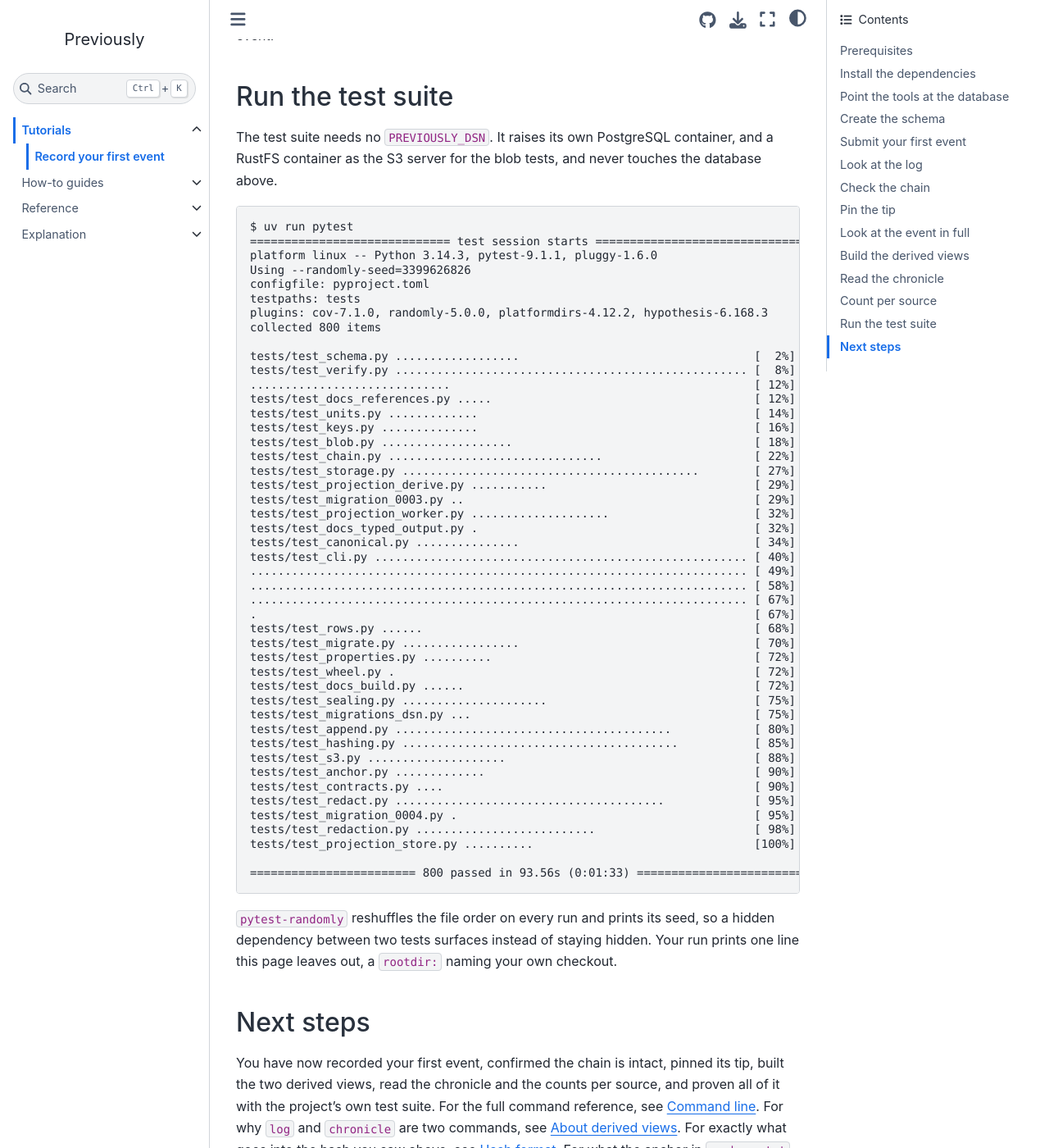
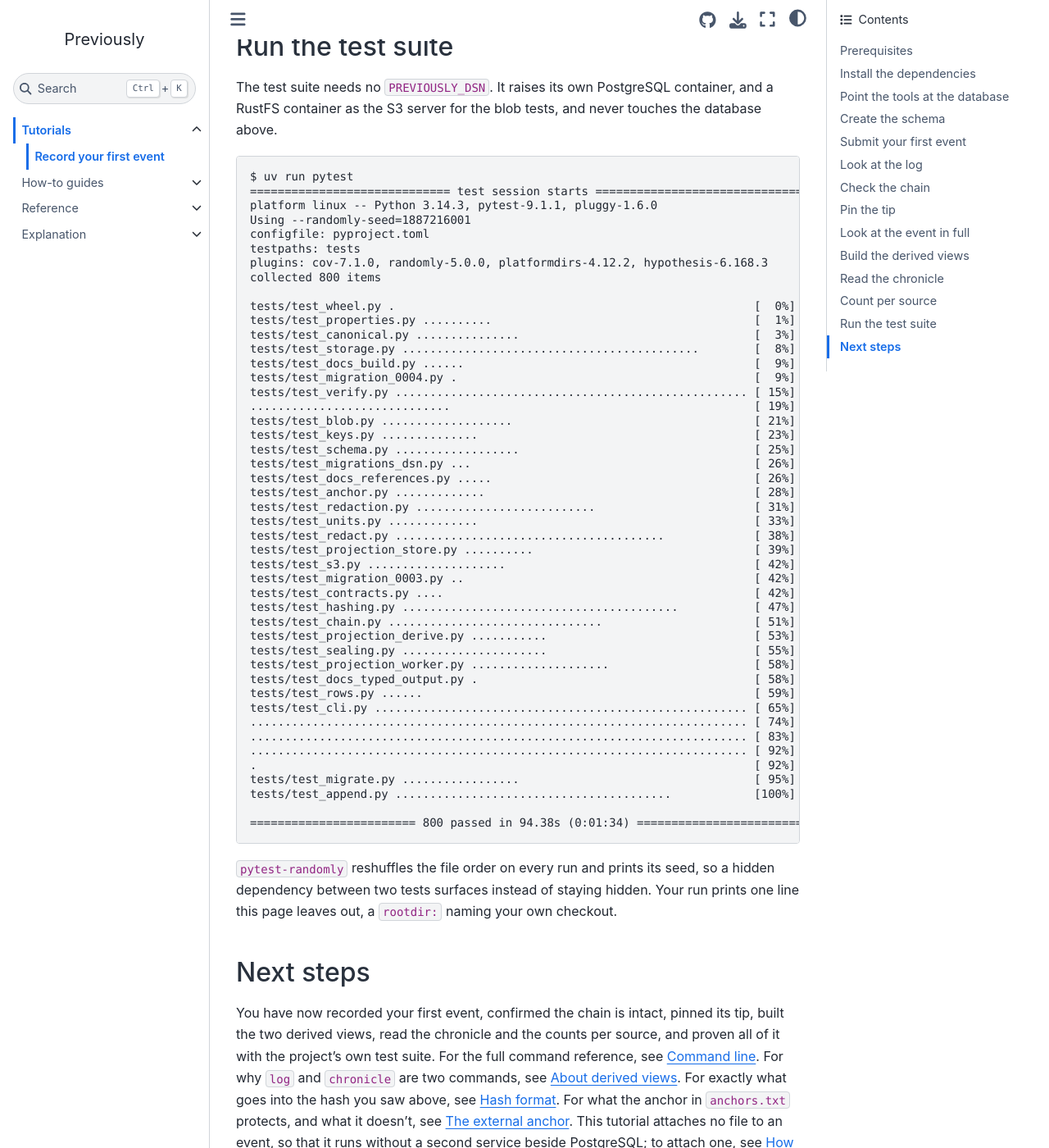
Before and after one commit to jensens/previously, a Sphinx documentation site: the page built from docs/tutorials/record-your-first-event.md, in a window 1280 px wide and 1400 px high, scrolled down 4710 px. Shown: the whole window at 82% size. Built offline with Sphinx 7.4.7 and the Sphinx Book theme 1.1.4, drawn with Linux system fonts in a browser that asks for light colours; some of the changed text lies outside the part shown.

Commit message:
docs: the tutorial is retyped with previously migrate, 800 passed
Retyped from a fresh clone of 13fe7f8 against a fresh PostgreSQL 17 on
2026-10-05: `uv sync --all-extras` (109 resolved, 106 installed, with the
build tools the wheel test brought), `uv run previously migrate` in place
of `uv run alembic upgrade head`, and every command after it with the
new timestamps and hashes. The order of `verify`'s two lines is the one a
terminal shows, measured under a pseudo-terminal.

The test block comes last, from a green run of the tree with an
uncommitted placeholder in its place: 800 passed.

Assisted-By: Claude Opus 5.5 <noreply@anthropic.com>

````diff
--- a/docs/tutorials/record-your-first-event.md
+++ b/docs/tutorials/record-your-first-event.md
@@ -30,17 +30,17 @@ Clone the repository, then install it with every extra: the test suite and the d
 $ uv sync --all-extras
 Using CPython 3.14.3
 Creating virtual environment at: .venv
-Resolved 101 packages in 0.98ms
-Prepared 1 package in 331ms
-Installed 98 packages in 174ms
+Resolved 109 packages in 0.74ms
+Prepared 1 package in 566ms
+Installed 106 packages in 192ms
 ```
 
-uv then lists every one of the 98 packages it installed.
+uv then lists every one of the 106 packages it installed.
 This page leaves that list out, and the two lines before `Prepared` in which uv builds Previously itself, because they name the directory of your checkout, and a warning that uv can't link its files from its cache, which it prints when its cache and your checkout lie on different file systems.
 
 ## Point the tools at the database
 
-Both the command line and the Alembic migrations read the same environment variable.
+Every command of the command line reads the database from one environment variable.
 
 ```shell
 export PREVIOUSLY_DSN=postgresql+psycopg://previously:previously@localhost:5432/previously
@@ -52,16 +52,12 @@ It names the driver, and without it SQLAlchemy reaches for one that isn't instal
 ## Create the schema
 
 ```console
-$ uv run alembic upgrade head
-INFO  [alembic.runtime.migration] Context impl PostgresqlImpl.
-INFO  [alembic.runtime.migration] Will assume transactional DDL.
-INFO  [alembic.runtime.migration] Running upgrade  -> 0001_log, Log, units, idempotency key
-INFO  [alembic.runtime.migration] Running upgrade 0001_log -> 0002_projections, Projections: state, chronicle, source statistics
-INFO  [alembic.runtime.migration] Running upgrade 0002_projections -> 0003_hash_version_2, Hash format version 2: version, salts and unit digests
-INFO  [alembic.runtime.migration] Running upgrade 0003_hash_version_2 -> 0004_event_blob, The blob register: which event names which blob
+$ uv run previously migrate
+migrated: (empty) -> 0004_event_blob
 ```
 
-Notice that there are four upgrade steps.
+Notice that the line names two revisions: where the database came from, `(empty)`, and where it stands now, `0004_event_blob`, the fourth.
+Four revisions ran to bring it there.
 The first one brings the log, its units, and the idempotency key.
 The second one brings three more tables: one for each derived view, and one that records how far each view has read.
 The third brings hash format 2, in which every event gets a salt of its own, and our event is written in it; the fourth prepares the log for attached files, which this tutorial doesn't use.
@@ -196,49 +192,49 @@ It raises its own PostgreSQL container, and a RustFS container as the S3 server
 $ uv run pytest
 ============================= test session starts ==============================
 platform linux -- Python 3.14.3, pytest-9.1.1, pluggy-1.6.0
-Using --randomly-seed=3399626826
+Using --randomly-seed=1887216001
 configfile: pyproject.toml
 testpaths: tests
 plugins: cov-7.1.0, randomly-5.0.0, platformdirs-4.12.2, hypothesis-6.168.3
 collected 800 items
 
-tests/test_schema.py ..................                                  [  2%]
-tests/test_verify.py ................................................... [  8%]
-.............................                                            [ 12%]
-tests/test_docs_references.py .....                                      [ 12%]
-tests/test_units.py .............                                        [ 14%]
-tests/test_keys.py ..............                                        [ 16%]
-tests/test_blob.py ...................                                   [ 18%]
-tests/test_chain.py ...............................                      [ 22%]
-tests/test_storage.py ...........................................        [ 27%]
-tests/test_projection_derive.py ...........                              [ 29%]
-tests/test_migration_0003.py ..                                          [ 29%]
-tests/test_projection_worker.py ....................                     [ 32%]
-tests/test_docs_typed_output.py .                                        [ 32%]
-tests/test_canonical.py ...............                                  [ 34%]
-tests/test_cli.py ...................................................... [ 40%]
-........................................................................ [ 49%]
-........................................................................ [ 58%]
-........................................................................ [ 67%]
-.                                                                        [ 67%]
-tests/test_rows.py ......                                                [ 68%]
-tests/test_migrate.py .................                                  [ 70%]
-tests/test_properties.py ..........                                      [ 72%]
-tests/test_wheel.py .                                                    [ 72%]
-tests/test_docs_build.py ......                                          [ 72%]
-tests/test_sealing.py .....................                              [ 75%]
-tests/test_migrations_dsn.py ...                                         [ 75%]
-tests/test_append.py ........................................            [ 80%]
-tests/test_hashing.py ........................................           [ 85%]
-tests/test_s3.py ....................                                    [ 88%]
-tests/test_anchor.py .............                                       [ 90%]
-tests/test_contracts.py ....                                             [ 90%]
-tests/test_redact.py .......................................             [ 95%]
-tests/test_migration_0004.py .                                           [ 95%]
-tests/test_redaction.py ..........................                       [ 98%]
-tests/test_projection_store.py ..........                                [100%]
+tests/test_wheel.py .                                                    [  0%]
+tests/test_properties.py ..........                                      [  1%]
+tests/test_canonical.py ...............                                  [  3%]
+tests/test_storage.py ...........................................        [  8%]
+tests/test_docs_build.py ......                                          [  9%]
+tests/test_migration_0004.py .                                           [  9%]
+tests/test_verify.py ................................................... [ 15%]
+.............................                                            [ 19%]
+tests/test_blob.py ...................                                   [ 21%]
+tests/test_keys.py ..............                                        [ 23%]
+tests/test_schema.py ..................                                  [ 25%]
+tests/test_migrations_dsn.py ...                                         [ 26%]
+tests/test_docs_references.py .....                                      [ 26%]
+tests/test_anchor.py .............                                       [ 28%]
+tests/test_redaction.py ..........................                       [ 31%]
+tests/test_units.py .............                                        [ 33%]
+tests/test_redact.py .......................................             [ 38%]
+tests/test_projection_store.py ..........                                [ 39%]
+tests/test_s3.py ....................                                    [ 42%]
+tests/test_migration_0003.py ..                                          [ 42%]
+tests/test_contracts.py ....                                             [ 42%]
+tests/test_hashing.py ........................................           [ 47%]
+tests/test_chain.py ...............................                      [ 51%]
+tests/test_projection_derive.py ...........                              [ 53%]
+tests/test_sealing.py .....................                              [ 55%]
+tests/test_projection_worker.py ....................                     [ 58%]
+tests/test_docs_typed_output.py .                                        [ 58%]
+tests/test_rows.py ......                                                [ 59%]
+tests/test_cli.py ...................................................... [ 65%]
+........................................................................ [ 74%]
+........................................................................ [ 83%]
+........................................................................ [ 92%]
+.                                                                        [ 92%]
+tests/test_migrate.py .................                                  [ 95%]
+tests/test_append.py ........................................            [100%]
 
-======================== 800 passed in 93.56s (0:01:33) ========================
+======================== 800 passed in 94.38s (0:01:34) ========================
 ```
 
 `pytest-randomly` reshuffles the file order on every run and prints its seed, so a hidden dependency between two tests surfaces instead of staying hidden.
````
Also changed, not shown: other parts of docs/tutorials/record-your-first-event.md (+6 -6 lines).
